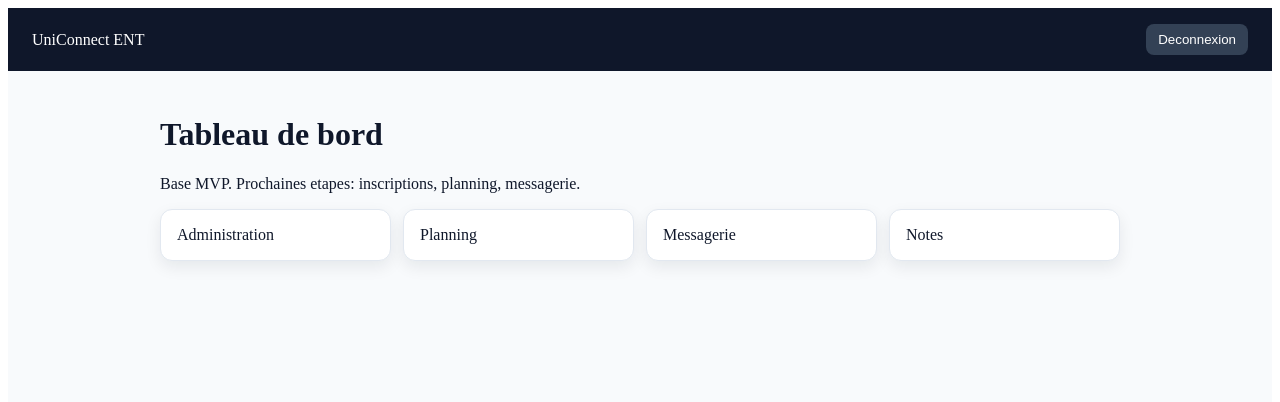
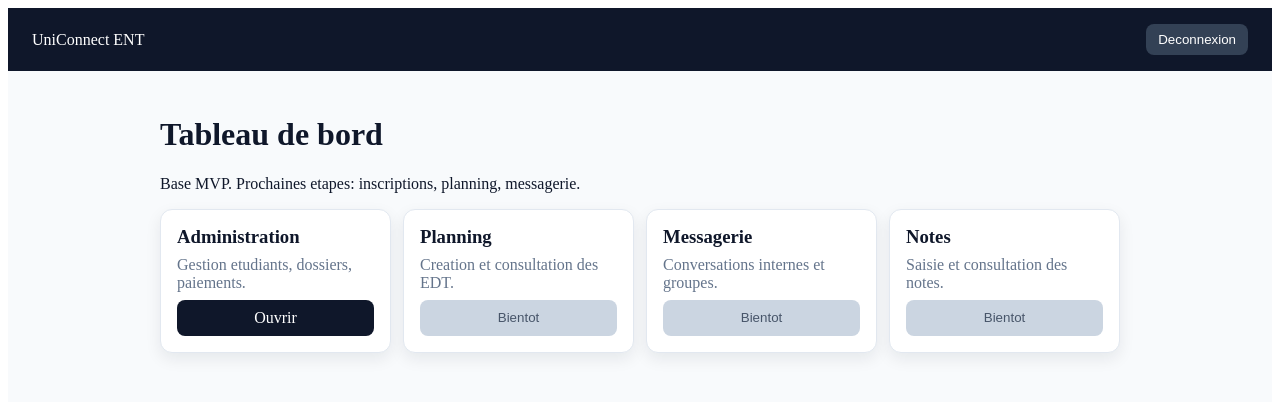
Before and after one commit to ibrahimafxn/uniconnect, an Angular app in the folder apps/web/: page /dashboard in a window 1280 px wide. Shown: the top 402 px of the page. Built offline with nearby package versions, Linux system fonts and the light colour scheme; sample sign-in values are in the browser's storage.

Commit message:
Make dashboard operational

```diff
--- a/apps/web/src/app/pages/dashboard/dashboard.component.html
+++ b/apps/web/src/app/pages/dashboard/dashboard.component.html
@@ -9,10 +9,26 @@
     <p>Base MVP. Prochaines etapes: inscriptions, planning, messagerie.</p>
 
     <div class="grid">
-      <div class="card">Administration</div>
-      <div class="card">Planning</div>
-      <div class="card">Messagerie</div>
-      <div class="card">Notes</div>
+      <div class="card">
+        <h3>Administration</h3>
+        <p>Gestion etudiants, dossiers, paiements.</p>
+        <a class="action" routerLink="/admin">Ouvrir</a>
+      </div>
+      <div class="card">
+        <h3>Planning</h3>
+        <p>Creation et consultation des EDT.</p>
+        <button class="action" disabled title="Module en preparation">Bientot</button>
+      </div>
+      <div class="card">
+        <h3>Messagerie</h3>
+        <p>Conversations internes et groupes.</p>
+        <button class="action" disabled title="Module en preparation">Bientot</button>
+      </div>
+      <div class="card">
+        <h3>Notes</h3>
+        <p>Saisie et consultation des notes.</p>
+        <button class="action" disabled title="Module en preparation">Bientot</button>
+      </div>
     </div>
   </main>
 </div>
--- a/apps/web/src/app/pages/dashboard/dashboard.component.scss
+++ b/apps/web/src/app/pages/dashboard/dashboard.component.scss
@@ -40,4 +40,35 @@
   border-radius: 12px;
   padding: 16px;
   box-shadow: 0 6px 16px rgba(15, 23, 42, 0.08);
+  display: grid;
+  gap: 8px;
 }
+
+.card h3 {
+  margin: 0;
+}
+
+.card p {
+  margin: 0;
+  color: #64748b;
+}
+
+.action {
+  display: inline-flex;
+  align-items: center;
+  justify-content: center;
+  height: 36px;
+  padding: 0 12px;
+  border-radius: 8px;
+  background: #0f172a;
+  color: #fff;
+  text-decoration: none;
+  border: none;
+  cursor: pointer;
+}
+
+.action[disabled] {
+  background: #cbd5e1;
+  color: #475569;
+  cursor: not-allowed;
+}
--- a/apps/web/src/app/pages/dashboard/dashboard.component.ts
+++ b/apps/web/src/app/pages/dashboard/dashboard.component.ts
@@ -1,12 +1,13 @@
 import {Component} from '@angular/core';
 import {CommonModule} from '@angular/common';
+import {RouterModule} from '@angular/router';
 import {AuthService} from '../../core/auth.service';
 import {Router} from '@angular/router';
 
 @Component({
   selector: 'app-dashboard',
   standalone: true,
-  imports: [CommonModule],
+  imports: [CommonModule, RouterModule],
   templateUrl: './dashboard.component.html',
   styleUrls: ['./dashboard.component.scss'],
 })
```
